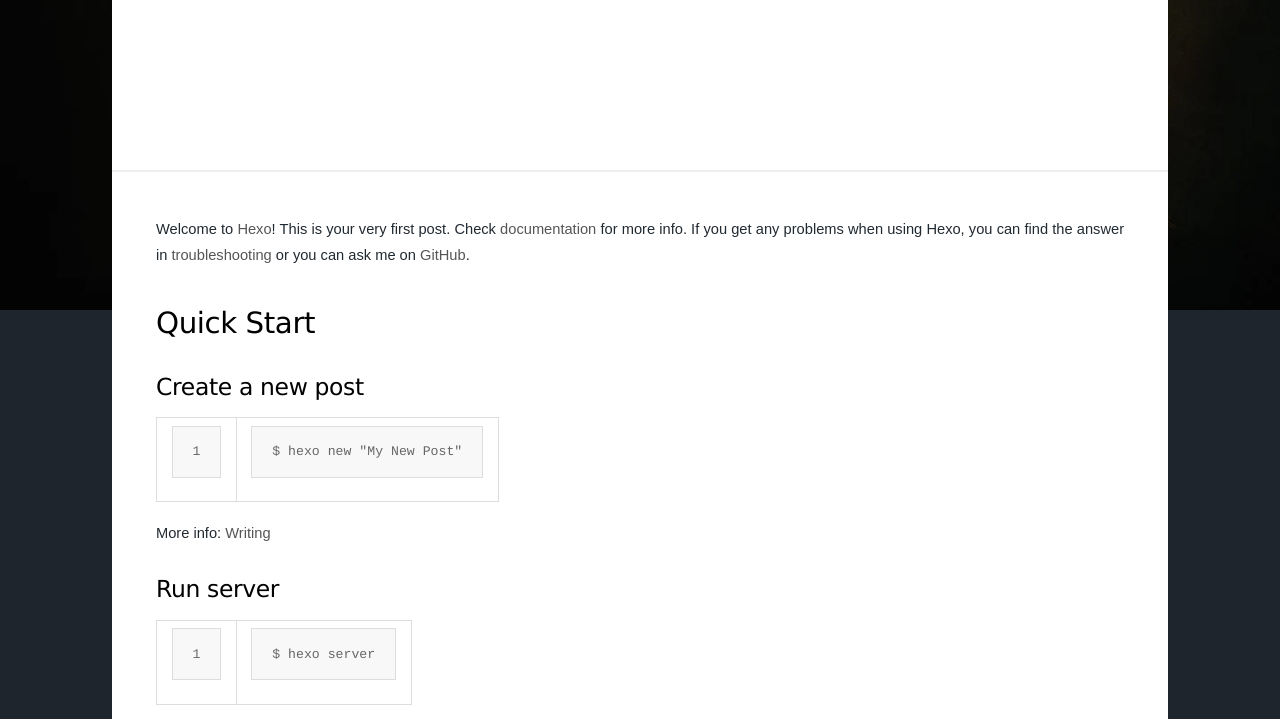
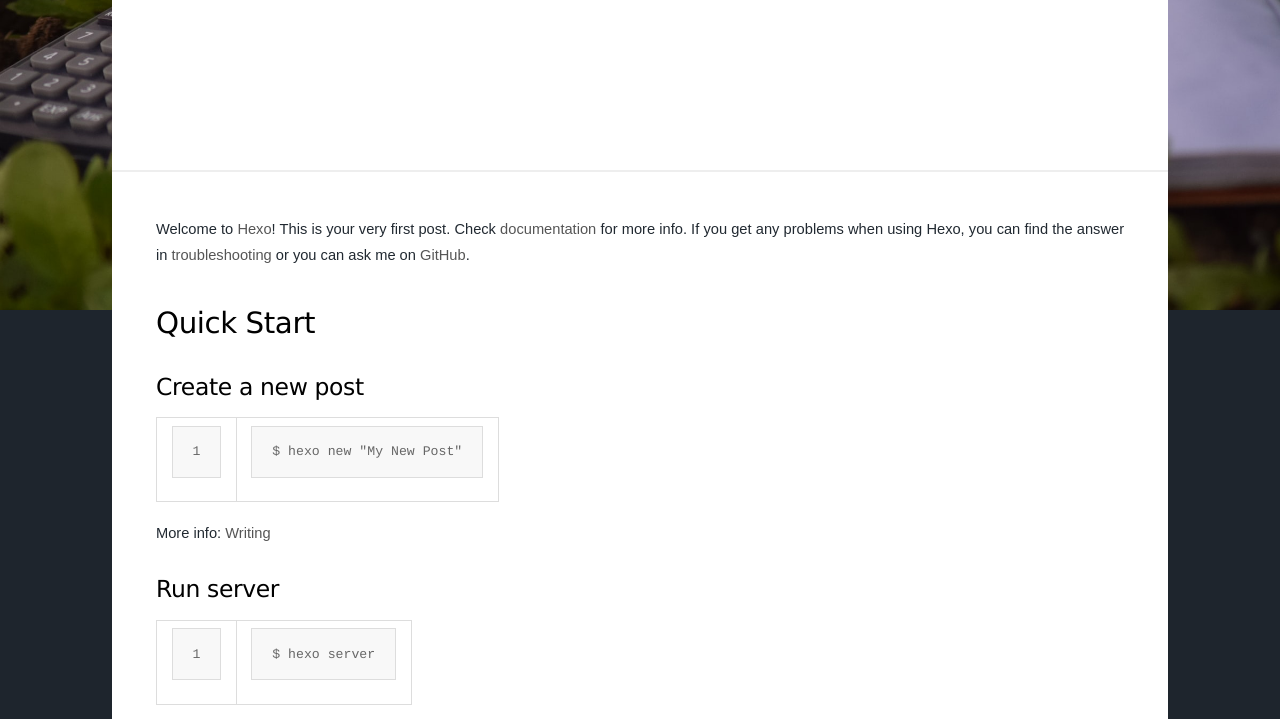
Before and after one commit to rebeccayuxiao/rebeccayuxiao.github.io, a plain HTML site: page 2020/08/16/hello-world/index.html in a window 1280 px wide. Shown: the part 490-1209 px from the top of the page. Drawn offline with nearby package versions, Linux system fonts and the light colour scheme; some packages are replaced by stand-ins of ours; a script that the page names is missing.

Commit message:
Site updated: 2020-08-16 20:09:03

```diff
--- a/2020/08/16/hello-world/index.html
+++ b/2020/08/16/hello-world/index.html
@@ -24,7 +24,7 @@
           content: ' ';
           position: fixed;
           top: 0;
-          background: url('/img/bg.jpg') center 0 no-repeat;
+          background: url('/img/bg_rebecca.jpg') center 0 no-repeat;
           right: 0;
           bottom: 0;
           left: 0;
```
Also changed, not shown: archives/2020/08/index.html (+1 -1 lines), archives/2020/index.html (+1 -1 lines), archives/index.html (+1 -1 lines), index.html (+1 -1 lines), img/bg_rebecca.jpg (added).
